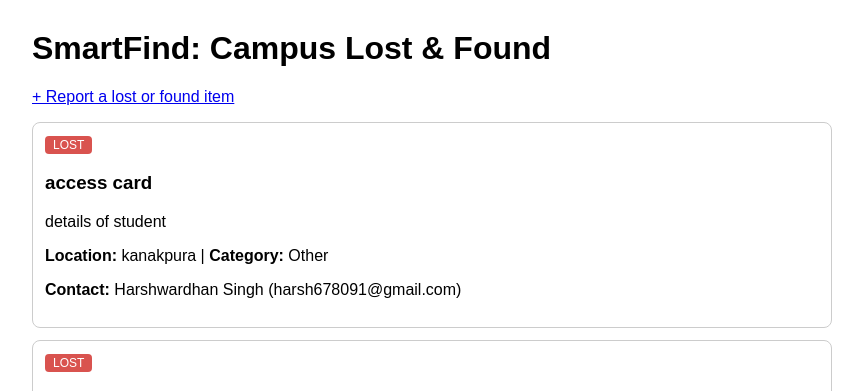
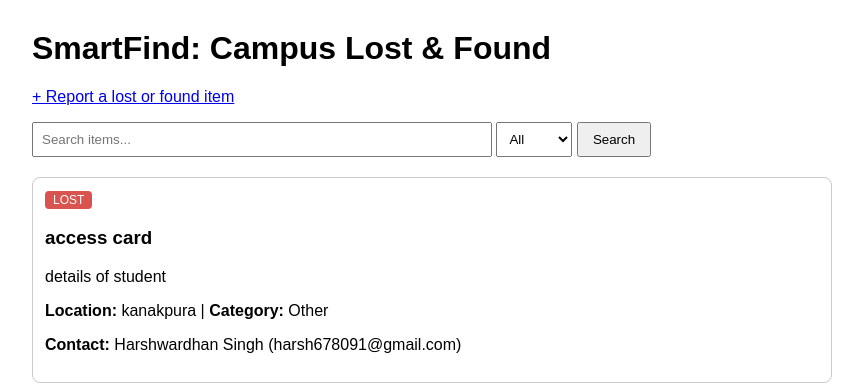
Before and after one commit to Harshwardhan-singh71/smartfind, a Flask app: page / in a window 1280 px wide. Shown: the top 391 px of the page, without its empty margins (208-1071 px from the left). Run offline with Flask 3, Linux system fonts and the light colour scheme; data comes from the database, SQL or seed files in the repository.

Commit message:
Add search and filter

```diff
--- a/app.py
+++ b/app.py
@@ -12,12 +12,26 @@ def get_db():
 
 @app.route("/")
 def home():
+    q = request.args.get("q", "").strip()
+    status = request.args.get("status", "")
+
+    query = "SELECT * FROM items WHERE 1=1"
+    params = []
+
+    if q:
+        query += " AND (title LIKE ? OR description LIKE ? OR location LIKE ? OR category LIKE ?)"
+        like = f"%{q}%"
+        params += [like, like, like, like]
+    if status in ("lost", "found"):
+        query += " AND status = ?"
+        params.append(status)
+
+    query += " ORDER BY date_reported DESC"
+
     conn = get_db()
-    items = conn.execute(
-        "SELECT * FROM items ORDER BY date_reported DESC"
-    ).fetchall()
+    items = conn.execute(query, params).fetchall()
     conn.close()
-    return render_template("index.html", items=items)
+    return render_template("index.html", items=items, q=q, status=status)
 
 
 @app.route("/report", methods=["GET", "POST"])
--- a/templates/index.html
+++ b/templates/index.html
@@ -14,6 +14,15 @@
 <body>
     <h1>SmartFind: Campus Lost &amp; Found</h1>
         <p><a href="/report">+ Report a lost or found item</a></p>
+            <form method="GET" style="margin-bottom: 20px;">
+        <input type="text" name="q" value="{{ q }}" placeholder="Search items..." style="padding: 8px; width: 55%;">
+        <select name="status" style="padding: 8px;">
+            <option value="">All</option>
+            <option value="lost" {% if status == 'lost' %}selected{% endif %}>Lost</option>
+            <option value="found" {% if status == 'found' %}selected{% endif %}>Found</option>
+        </select>
+        <button type="submit" style="padding: 8px 14px;">Search</button>
+    </form>
     {% for item in items %}
     <div class="item">
         <span class="tag {{ item.status }}">{{ item.status|upper }}</span>
```
